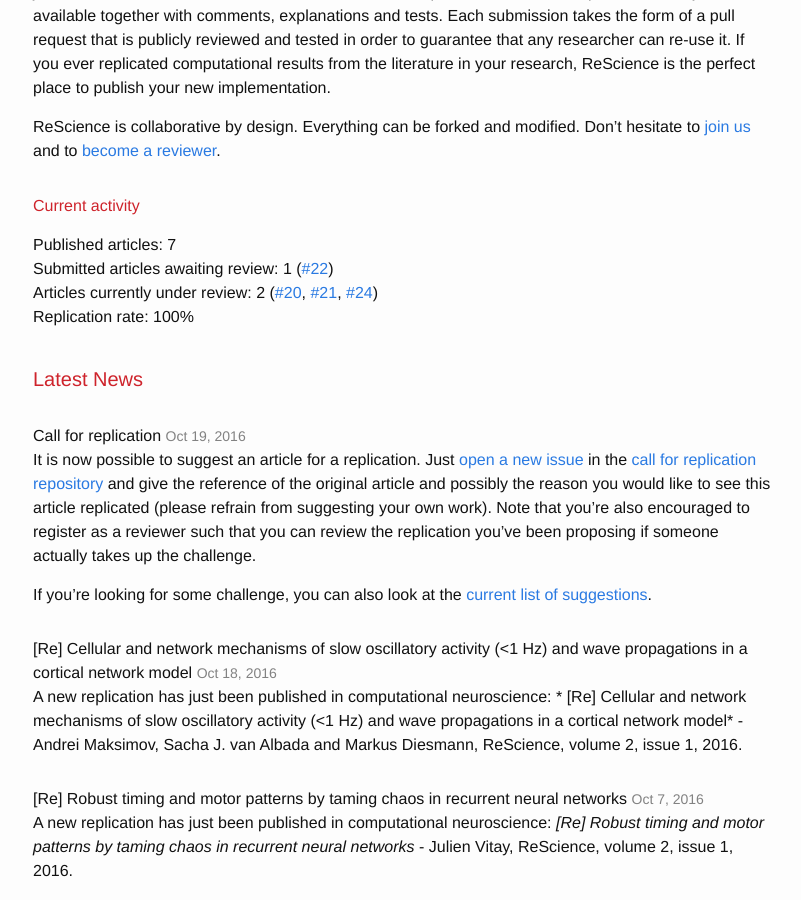
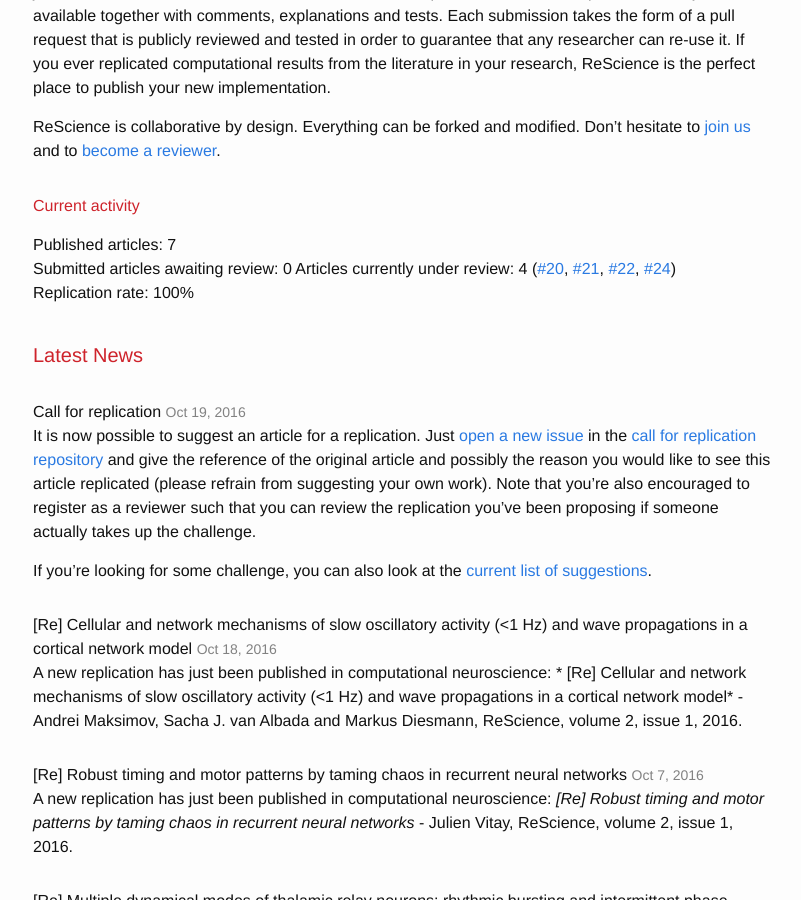
Before and after one commit to ReScience/rescience.github.io, a Jekyll site: the page built from index.md, in a window 1280 px wide and 900 px high, scrolled down 376 px. Shown: the whole window, without its empty margins (237-1038 px from the left). Built offline with Jekyll 4.4.1, drawn with Linux system fonts in a browser that asks for light colours.

Commit message:
Updated stats

```diff
--- a/index.md
+++ b/index.md
@@ -25,8 +25,8 @@
 ### Current activity
 
 Published articles: 7
-Submitted articles awaiting review:	1 ([#22])
-Articles currently under review:	2 ([#20], [#21], [#24])
+Submitted articles awaiting review:	0
+Articles currently under review:	4 ([#20], [#21], [#22], [#24])
 **Replication rate: 100%**
 
 [#20]: https://github.com/ReScience/ReScience-submission/pull/20
```
Also changed, not shown: 04-board.md (+1 -1 lines).
